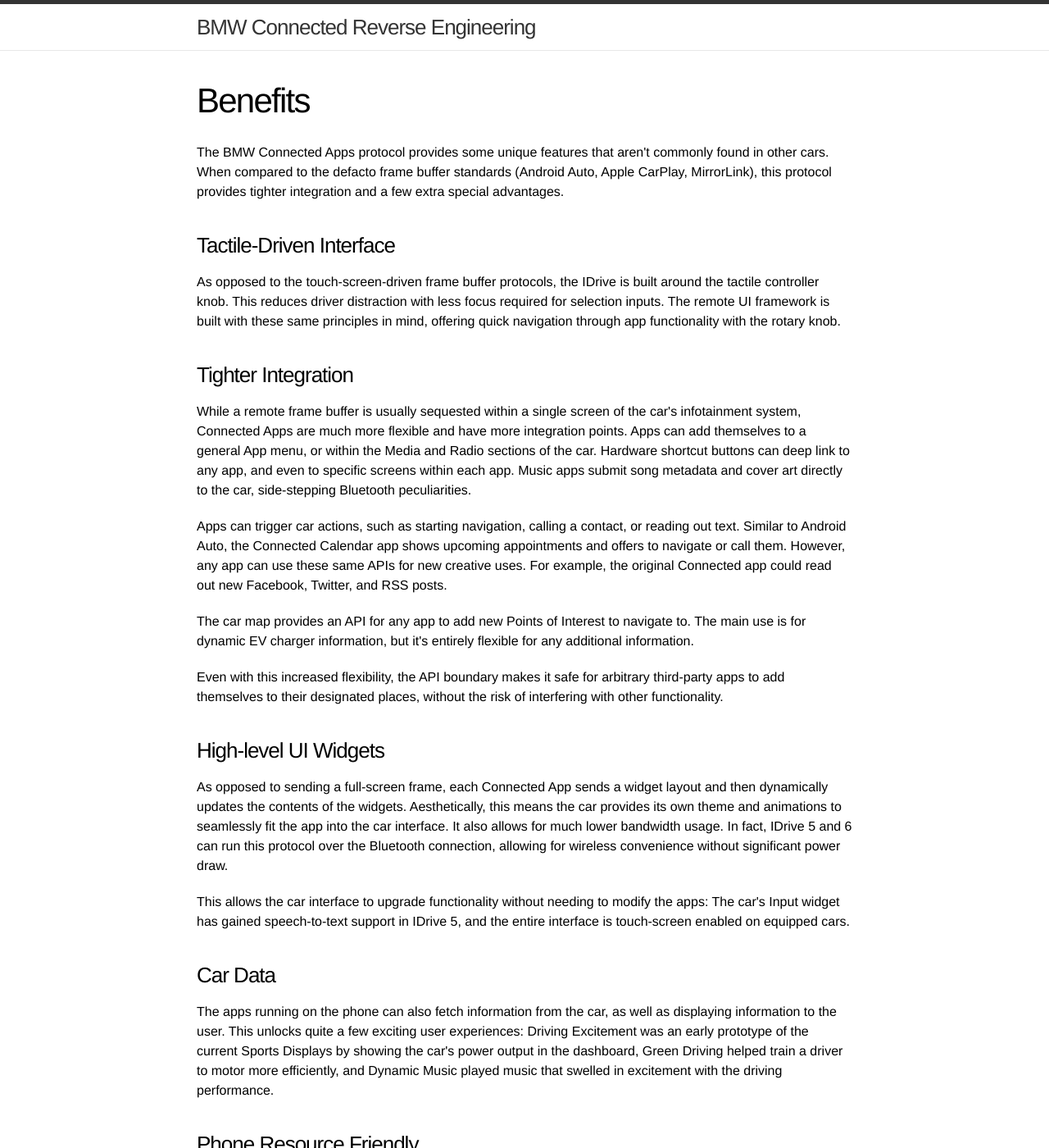
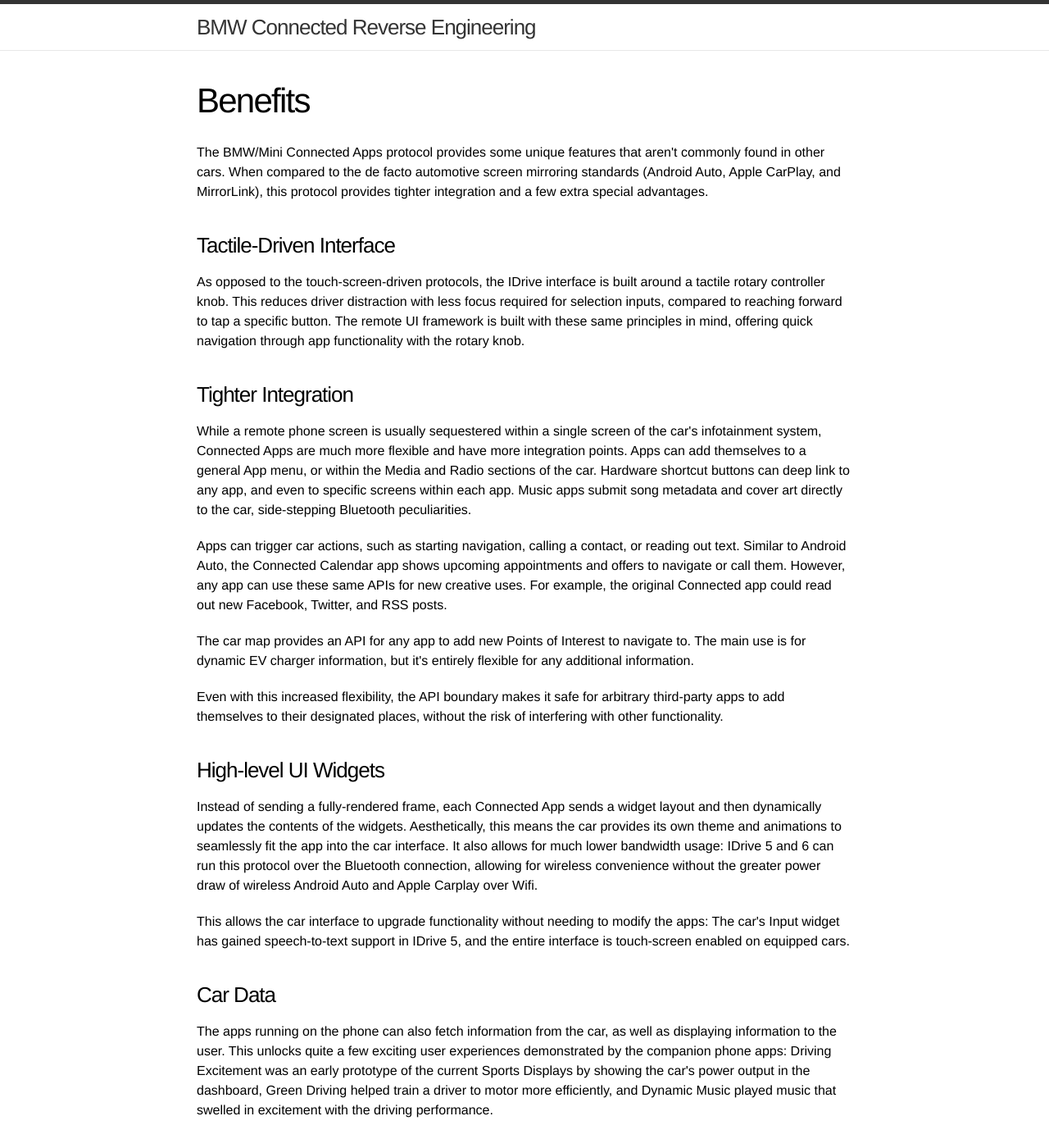
Before and after one commit to BimmerGestalt/BMWConnectedAnalysis, a Jekyll site: the page built from docs/benefits.md, in a window 1280 px wide and 1400 px high. Shown: the whole window at 82% size. Built offline with Jekyll 4.4.1, drawn with Linux system fonts in a browser that asks for light colours.

Commit message:
Fixes some wording on the Benefits page

```diff
--- a/docs/benefits.md
+++ b/docs/benefits.md
@@ -4,16 +4,16 @@
 permalink: /benefits/
 ---
 
-The BMW Connected Apps protocol provides some unique features that aren't commonly found in other cars. When compared to the defacto frame buffer standards (Android Auto, Apple CarPlay, MirrorLink), this protocol provides tighter integration and a few extra special advantages.
+The BMW/Mini Connected Apps protocol provides some unique features that aren't commonly found in other cars. When compared to the de facto automotive screen mirroring standards (Android Auto, Apple CarPlay, and MirrorLink), this protocol provides tighter integration and a few extra special advantages.
 
 ### Tactile-Driven Interface
 
-As opposed to the touch-screen-driven frame buffer protocols, the IDrive is built around the tactile controller knob. This reduces driver distraction with less focus required for selection inputs.
+As opposed to the touch-screen-driven protocols, the IDrive interface is built around a tactile rotary controller knob. This reduces driver distraction with less focus required for selection inputs, compared to reaching forward to tap a specific button.
 The remote UI framework is built with these same principles in mind, offering quick navigation through app functionality with the rotary knob.
 
 ### Tighter Integration
 
-While a remote frame buffer is usually sequested within a single screen of the car's infotainment system, Connected Apps are much more flexible and have more integration points. Apps can add themselves to a general App menu, or within the Media and Radio sections of the car. Hardware shortcut buttons can deep link to any app, and even to specific screens within each app. Music apps submit song metadata and cover art directly to the car, side-stepping Bluetooth peculiarities.
+While a remote phone screen is usually sequestered within a single screen of the car's infotainment system, Connected Apps are much more flexible and have more integration points. Apps can add themselves to a general App menu, or within the Media and Radio sections of the car. Hardware shortcut buttons can deep link to any app, and even to specific screens within each app. Music apps submit song metadata and cover art directly to the car, side-stepping Bluetooth peculiarities.
 
 Apps can trigger car actions, such as starting navigation, calling a contact, or reading out text. Similar to Android Auto, the Connected Calendar app shows upcoming appointments and offers to navigate or call them. However, any app can use these same APIs for new creative uses. For example, the original Connected app could read out new Facebook, Twitter, and RSS posts.
 
@@ -23,13 +23,13 @@
 
 ### High-level UI Widgets
 
-As opposed to sending a full-screen frame, each Connected App sends a widget layout and then dynamically updates the contents of the widgets. Aesthetically, this means the car provides its own theme and animations to seamlessly fit the app into the car interface. It also allows for much lower bandwidth usage. In fact, IDrive 5 and 6 can run this protocol over the Bluetooth connection, allowing for wireless convenience without significant power draw.
+Instead of sending a fully-rendered frame, each Connected App sends a widget layout and then dynamically updates the contents of the widgets. Aesthetically, this means the car provides its own theme and animations to seamlessly fit the app into the car interface. It also allows for much lower bandwidth usage: IDrive 5 and 6 can run this protocol over the Bluetooth connection, allowing for wireless convenience without the greater power draw of wireless Android Auto and Apple Carplay over Wifi.
 
 This allows the car interface to upgrade functionality without needing to modify the apps: The car's Input widget has gained speech-to-text support in IDrive 5, and the entire interface is touch-screen enabled on equipped cars.
 
 ### Car Data
 
-The apps running on the phone can also fetch information from the car, as well as displaying information to the user. This unlocks quite a few exciting user experiences: Driving Excitement was an early prototype of the current Sports Displays by showing the car's power output in the dashboard, Green Driving helped train a driver to motor more efficiently, and Dynamic Music played music that swelled in excitement with the driving performance.
+The apps running on the phone can also fetch information from the car, as well as displaying information to the user. This unlocks quite a few exciting user experiences demonstrated by the companion phone apps: Driving Excitement was an early prototype of the current Sports Displays by showing the car's power output in the dashboard, Green Driving helped train a driver to motor more efficiently, and Dynamic Music played music that swelled in excitement with the driving performance.
 
 ### Phone Resource Friendly
 
```
